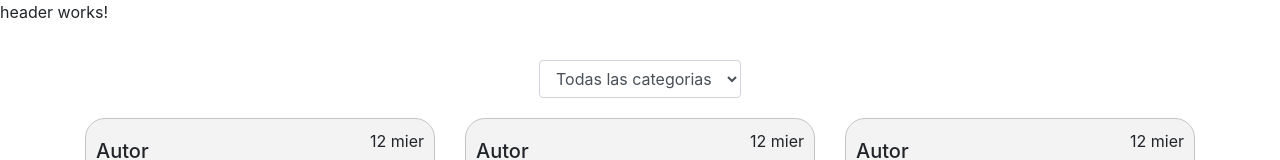
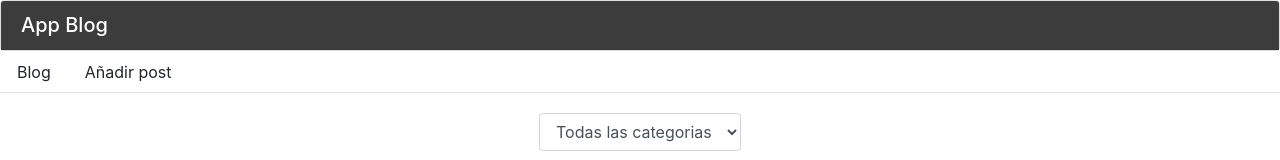
Before and after one commit to RaulTejero/blog, an Angular app in the folder blog/: page /blog in a window 1280 px wide. Shown: the top 160 px of the page. Built offline with nearby package versions, Linux system fonts and the light colour scheme.

Commit message:
cabecera hecha con ruting

```diff
--- a/blog/src/app/header/header.component.css
+++ b/blog/src/app/header/header.component.css
@@ -0,0 +1,16 @@
+:root {
+    --principalColor:rgb(60, 60, 60);
+}
+
+h5 {
+    background-color: rgb(60, 60, 60);
+    color: white;
+}
+
+a {
+    color:   var(--principalColor);
+}
+ ul li a:hover {
+    color: rgb(255, 255, 255);
+    background-color: rgb(60, 60, 60);
+}
--- a/blog/src/app/header/header.component.html
+++ b/blog/src/app/header/header.component.html
@@ -1 +1,17 @@
-<p>header works!</p>
+<div>
+    <div class=".bg-dark">
+        <div class="card">
+            <h5 class="card-header">App Blog</h5>
+        </div>
+        <ul class="nav nav-tabs">
+            <li class="nav-item">
+                <a class="nav-link" [routerLink]="['blog']">Blog</a>
+                <!-- class active en el a  -->
+            </li>
+            <li class="nav-item">
+                <a class="nav-link"  [routerLink]="['new']">Añadir post</a>
+            </li>
+        </ul>
+    </div>
+
+</div>
```
